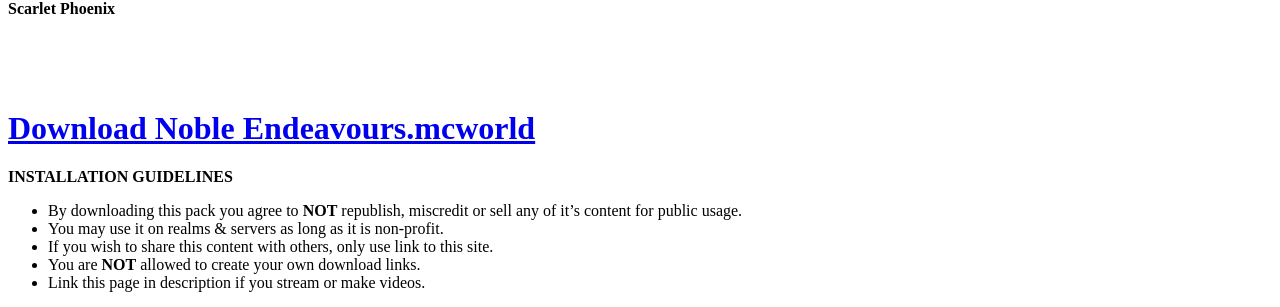
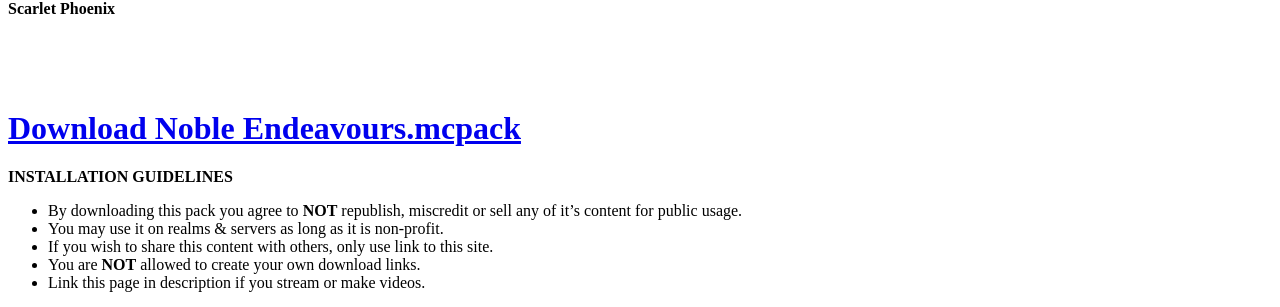
Before and after one commit to Scarlet-Dynasty/scarlet-dynasty.github.io, a Jekyll site: the page built from resource-packs/noble-endeavours.md, in a window 1280 px wide and 900 px high, scrolled down 1858 px. Shown: the part 309-616 px from the top of the window. Built offline with Jekyll 4.4.1, drawn with Linux system fonts in a browser that asks for light colours.

Commit message:
Update noble-endeavours.md

```diff
--- a/resource-packs/noble-endeavours.md
+++ b/resource-packs/noble-endeavours.md
@@ -77,7 +77,7 @@ This pack will come in bundles at a time, meaning this is not the FULL pack just
 <br>
 <br>
 
-# [Download Noble Endeavours.mcworld](https://github.com/Scarlet-Dynasty/downloads/releases/download/noble-endeavours/Noble_Endeavours_V2.mcpack)
+# [Download Noble Endeavours.mcpack](https://github.com/Scarlet-Dynasty/downloads/releases/download/noble-endeavours/Noble_Endeavours_V2.mcpack)
 
 **INSTALLATION GUIDELINES**
 - By downloading this pack you agree to **NOT** republish, miscredit or sell any of it's content for public usage.
```
